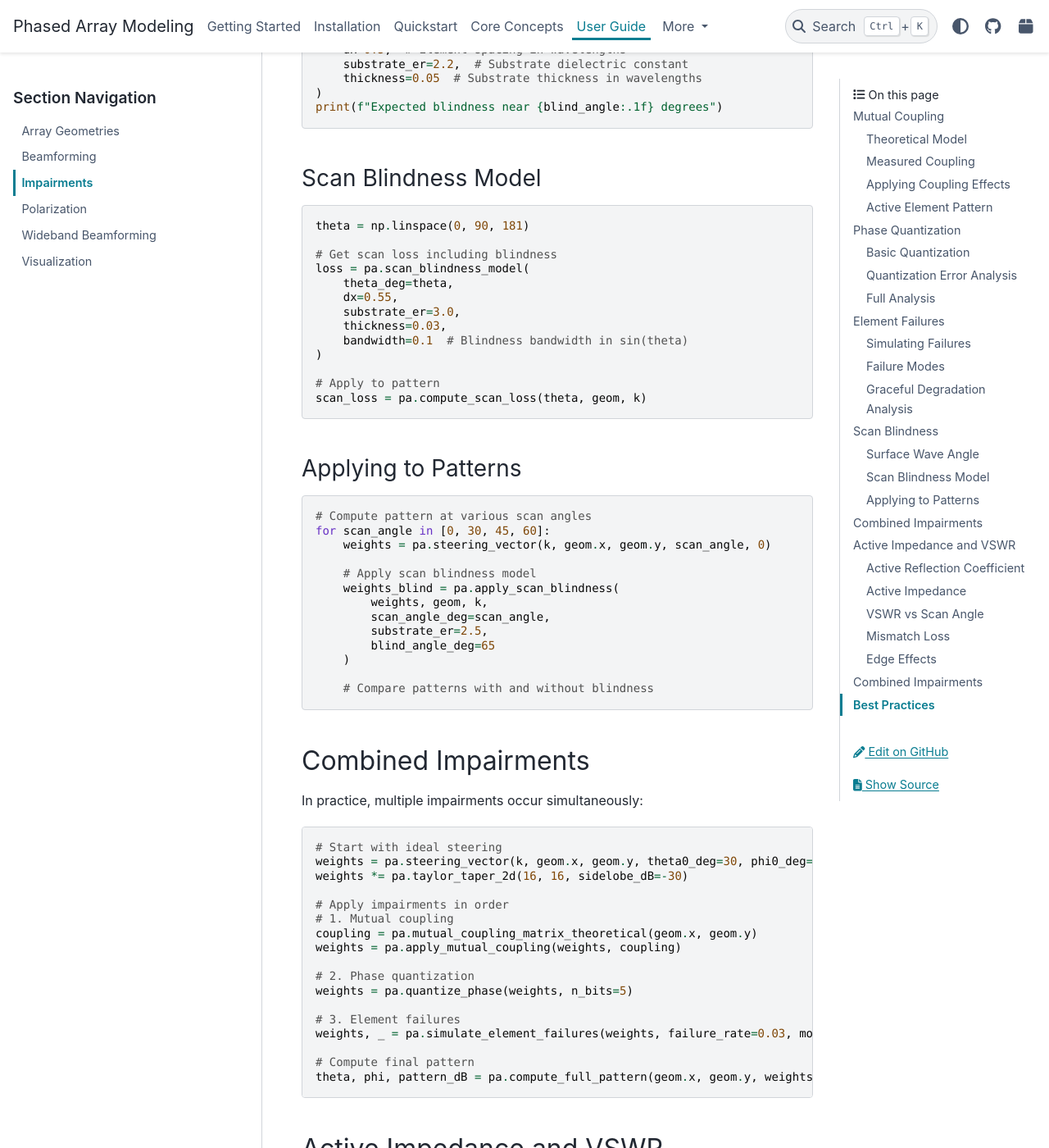
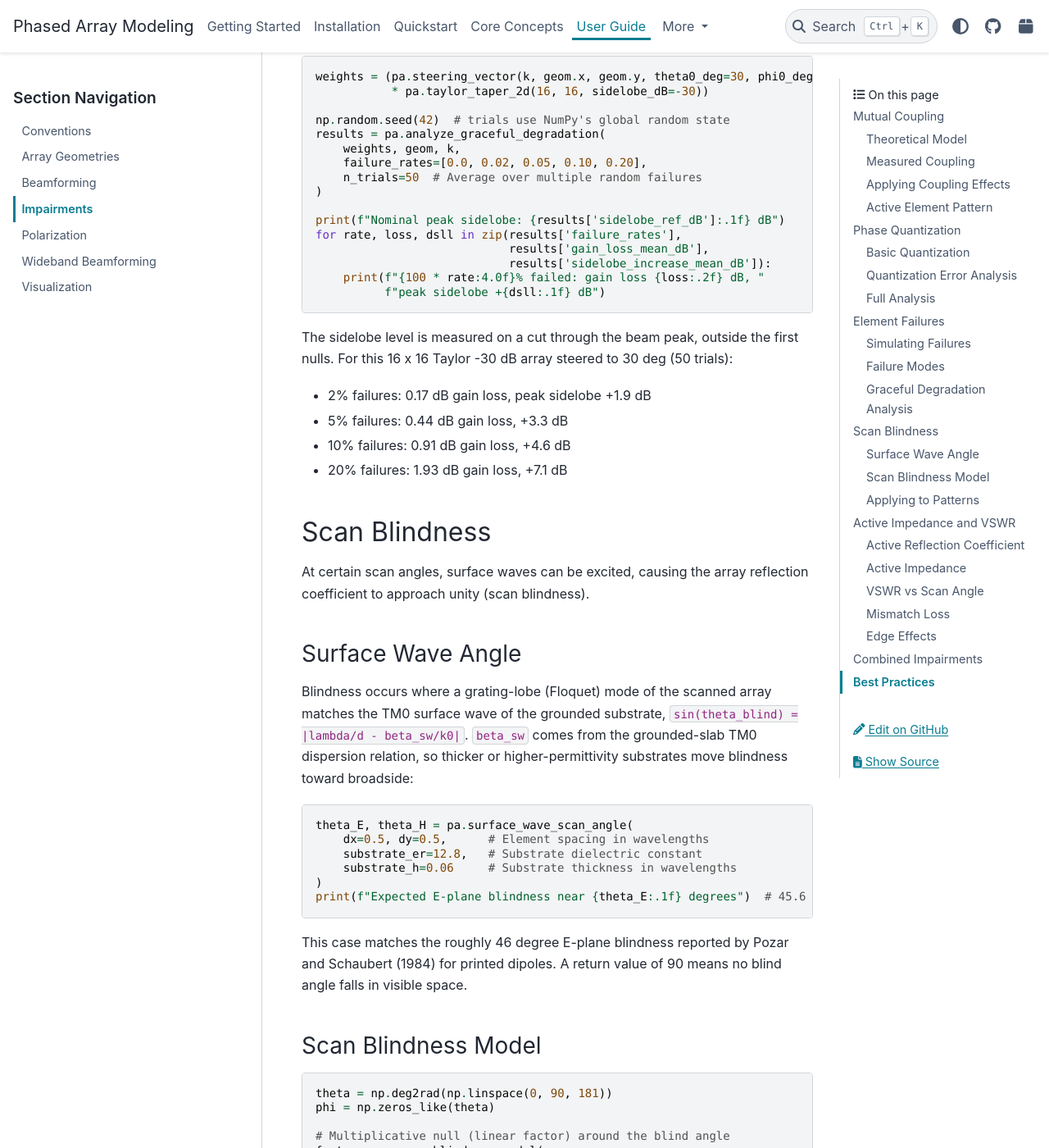
Before and after one commit to jman4162/Phased-Array-Antenna-Model, a Sphinx documentation site: the page built from docs/user_guide/impairments.rst, in a window 1280 px wide and 1400 px high, scrolled down 5040 px. Shown: the whole window at 82% size. Built offline with Sphinx 7.4.7 and the PyData theme 0.15.4, drawn with Linux system fonts in a browser that asks for light colours; some of the changed text lies outside the part shown.

Commit message:
Docs: fix broken Getting Started code, add Conventions page
- concepts.rst: element_pattern and array_factor_vectorized calls used
  wrong argument names/order; dB conversion applied 10log10 to field
  magnitude (halving every dB value) and divided dB by its peak. The
  grating-lobe table disagreed with the page's own formula (0.55/0.60/0.70
  lambda -> 54.9/41.8/25.4 deg, not 65/56/46), and positions were
  described as wavelengths instead of meters. Every block now runs.
- beamforming.rst: adaptive examples build snapshots with array_manifold
  (the old steering_vector data made SMI null the mirror angle); GSC uses
  the NLMS step; monopulse, null-depth, beam-isolation and taper calls
  match the real signatures.
- impairments.rst: coupling, quantization (new floor/lobe models),
  graceful degradation (measured numbers), surface-wave and scan-blindness
  examples match the current API; removed a duplicated section.
- New user_guide/conventions.rst: units, coordinates, the exp(+jk r.u)
  sign convention and snapshot rule, field vs power per function,
  hemisphere vs full-sphere directivity, pattern cuts, coupling forms.

All code blocks in concepts, beamforming, impairments and conventions
execute; the remaining docs pages still have failing snippets (Phase 2).

Co-Authored-By: Claude Opus 5.5 <noreply@anthropic.com>
Claude-Session: https://claude.ai/code/session_01BnuqRQbk9bjEDjMJwxgdyC

```diff
--- a/docs/getting_started/concepts.rst
+++ b/docs/getting_started/concepts.rst
@@ -39,6 +39,11 @@ Convert between coordinate systems:
 
 .. code-block:: python
 
+   import numpy as np
+   import phased_array as pa
+
+   theta = np.deg2rad(30.0)   # angles are in radians
+   phi = np.deg2rad(45.0)
    u, v = pa.theta_phi_to_uv(theta, phi)
    theta, phi = pa.uv_to_theta_phi(u, v)
 
@@ -56,7 +61,8 @@ Where:
 
 - :math:`w_n` = complex weight (amplitude and phase) for element n
 - :math:`k = 2\pi/\lambda` = wavenumber
-- :math:`x_n, y_n` = element positions in wavelengths
+- :math:`x_n, y_n` = element positions in meters (the same length unit as
+  :math:`\lambda`)
 
 The :func:`~phased_array.array_factor_vectorized` function computes this
 efficiently using NumPy broadcasting.
@@ -73,16 +79,27 @@ The total radiation pattern of an array equals the product of:
 
    E_{total}(\theta, \phi) = E_{element}(\theta, \phi) \times AF(\theta, \phi)
 
+The element pattern and the array factor are both **field** quantities,
+so they multiply directly; square the magnitude to get power.
+
 .. code-block:: python
 
-   # Compute element pattern (cosine model)
-   element = pa.element_pattern(theta, exponent=1.3)
+   geom = pa.create_rectangular_array(8, 8, dx=0.5, dy=0.5)
+   k = pa.wavelength_to_k(1.0)
+   weights = pa.steering_vector(k, geom.x, geom.y, theta0_deg=20, phi0_deg=0)
 
-   # Compute array factor
-   af = pa.array_factor_vectorized(k, geom.x, geom.y, weights, theta, phi)
+   theta = np.deg2rad(np.linspace(0, 90, 181))
+   phi = np.zeros_like(theta)
 
-   # Total pattern
+   # Element field pattern: cos_exp_theta is the exponent of the power pattern
+   element = pa.element_pattern(theta, phi, cos_exp_theta=1.3)
+
+   # Array factor (field)
+   af = pa.array_factor_vectorized(theta, phi, geom.x, geom.y, weights, k)
+
+   # Total field pattern; same as pa.total_pattern(..., element_pattern_func=pa.element_pattern)
    total = element * af
+   power = np.abs(total) ** 2
 
 Steering Vector
 ---------------
@@ -98,7 +115,11 @@ Where :math:`u_0 = \sin\theta_0 \cos\phi_0` and :math:`v_0 = \sin\theta_0 \sin\p
 
 .. code-block:: python
 
-   weights = pa.steering_vector(k, x, y, theta0_deg=30, phi0_deg=45)
+   weights = pa.steering_vector(k, geom.x, geom.y, theta0_deg=30, phi0_deg=45)
+
+The weights are the conjugate of the signal a plane wave from
+:math:`(\theta_0, \phi_0)` induces at the elements; see
+:doc:`../user_guide/conventions` for the sign convention.
 
 Element Spacing and Grating Lobes
 ---------------------------------
@@ -122,11 +143,11 @@ For larger spacing, the maximum scan angle is limited.
    * - 0.50
      - 90°
    * - 0.55
-     - 65°
+     - 54.9°
    * - 0.60
-     - 56°
+     - 41.8°
    * - 0.70
-     - 46°
+     - 25.4°
 
 Amplitude Tapering
 ------------------
@@ -146,8 +167,8 @@ Common tapers include:
 
 .. code-block:: python
 
-   # Taylor taper for -30 dB sidelobes
-   taper = pa.taylor_taper_2d(16, 16, sidelobe_dB=-30)
+   # Taylor taper for -30 dB sidelobes (same 8 x 8 size as geom)
+   taper = pa.taylor_taper_2d(8, 8, sidelobe_dB=-30)
 
    # Apply to steering weights
    weights = weights * taper
@@ -158,14 +179,18 @@ Units and Normalization
 Positions
 ^^^^^^^^^
 
-Element positions are in **wavelengths** by default. This makes patterns
-frequency-independent. For physical units:
+Element positions are in **meters**, and every pattern function takes the
+wavenumber ``k = 2*pi/wavelength`` in rad/m. Geometry builders take spacing
+in wavelengths plus a ``wavelength`` argument that converts to meters. With
+the default ``wavelength=1.0`` and ``k = pa.wavelength_to_k(1.0)``, meters and
+wavelengths coincide numerically, which keeps examples frequency-independent.
+For a physical design, use the same wavelength in both places:
 
 .. code-block:: python
 
-   # If positions are in meters
-   wavelength = 0.03  # 10 GHz
-   x_wavelengths = x_meters / wavelength
+   wavelength = 0.03                          # 10 GHz
+   geom_10g = pa.create_rectangular_array(16, 16, 0.5, 0.5, wavelength=wavelength)
+   k_10g = pa.wavelength_to_k(wavelength)     # or pa.frequency_to_k(10e9)
 
 Wavenumber
 ^^^^^^^^^^
@@ -184,12 +209,18 @@ The wavenumber relates frequency to spatial phase:
 Pattern Normalization
 ^^^^^^^^^^^^^^^^^^^^^
 
-Patterns are typically shown in dB, normalized to the peak:
+Patterns are typically shown in dB, normalized to the peak.
+:func:`~phased_array.linear_to_db` expects **power**, so square the field
+magnitude first, then subtract the peak in dB:
 
 .. code-block:: python
 
-   pattern_dB = pa.linear_to_db(np.abs(af))
-   pattern_dB = pa.normalize_pattern(pattern_dB)  # Peak at 0 dB
+   pattern_dB = pa.linear_to_db(np.abs(af) ** 2)
+   pattern_dB -= pattern_dB.max()  # Peak at 0 dB
+
+Passing ``np.abs(af)`` without squaring halves every dB value (a -13.3 dB
+sidelobe would read -6.6 dB). :func:`~phased_array.normalize_pattern` works on
+linear field values, not on dB.
 
 ArrayGeometry Class
 -------------------
@@ -197,19 +228,19 @@ ArrayGeometry Class
 The :class:`~phased_array.ArrayGeometry` dataclass stores array element
 positions and optional metadata:
 
+Its fields (all per-element arrays, positions in meters):
+
+- ``x``, ``y``, ``z``: element positions (``z`` optional)
+- ``nx``, ``ny``, ``nz``: element normal vectors (optional)
+- ``tx``, ``ty``, ``tz``: element tangent (polarization reference) vectors
+  (optional)
+- ``element_indices``: indices into the original array, kept through thinning
+
+``geom.n_elements``, ``geom.is_planar`` and ``geom.is_conformal`` are derived
+properties. Element normals and tangents are used for conformal arrays where
+elements point in different directions.
+
 .. code-block:: python
 
-   from dataclasses import dataclass
-
-   @dataclass
-   class ArrayGeometry:
-       x: np.ndarray      # X positions (wavelengths)
-       y: np.ndarray      # Y positions (wavelengths)
-       z: np.ndarray      # Z positions (wavelengths)
-       nx: np.ndarray     # Normal vector x components (optional)
-       ny: np.ndarray     # Normal vector y components (optional)
-       nz: np.ndarray     # Normal vector z components (optional)
-       n_elements: int    # Number of elements
-
-Element normals are used for conformal arrays where elements point in
-different directions.
+   geom = pa.create_rectangular_array(4, 4, dx=0.5, dy=0.5)
+   print(geom.n_elements, geom.is_planar)
--- a/docs/user_guide/impairments.rst
+++ b/docs/user_guide/impairments.rst
@@ -14,24 +14,30 @@ patterns and the input impedance of each element.
 Theoretical Model
 ^^^^^^^^^^^^^^^^^
 
-Approximates coupling based on element spacing using a simple dipole model:
+A heuristic model that decays with element separation. The ``'sinc'``
+model is ``coupling_coeff * sin(kr)/kr * exp(-jkr)``; it is isotropic and is
+not an electromagnetic dipole model (it is exactly zero at r = lambda/2, where
+induced-EMF theory gives ``|Z21/Z11| = 0.38`` for side-by-side half-wave dipoles).
+Use it for qualitative studies and measured or simulated S-parameters for
+quantitative work.
 
 .. code-block:: python
 
    import phased_array as pa
    import numpy as np
 
-   geom = pa.create_rectangular_array(8, 8, dx=0.5, dy=0.5)
+   geom = pa.create_rectangular_array(16, 16, dx=0.5, dy=0.5)
+   k = pa.wavelength_to_k(1.0)
 
    # Create coupling matrix
    coupling_matrix = pa.mutual_coupling_matrix_theoretical(
-       geom.x, geom.y,
-       coupling_coefficient=0.3,  # Coupling at d=lambda/2
-       coupling_exponent=2.0      # Decay rate
+       geom, k,
+       coupling_model='exponential',  # or 'sinc'
+       coupling_coeff=0.3
    )
 
-   print(f"Matrix shape: {coupling_matrix.shape}")  # (64, 64)
-   print(f"Self-coupling: {coupling_matrix[0, 0]:.2f}")  # 1.0
+   print(f"Matrix shape: {coupling_matrix.shape}")  # (256, 256)
+   print(f"Self-coupling: {coupling_matrix[0, 0].real:.2f}")  # 1.0
    print(f"Neighbor coupling: {np.abs(coupling_matrix[0, 1]):.2f}")
 
 Measured Coupling
@@ -41,10 +47,16 @@ For more accurate modeling, import measured S-parameters:
 
 .. code-block:: python
 
-   # S-parameter data from measurement or EM simulation
-   s_params = np.load('measured_s_params.npy')  # (N, N) complex matrix
+   # S-parameter data from measurement or EM simulation, e.g.
+   # s_params = np.load('measured_s_params.npy')  # (N, N) complex matrix
+   s_params = 0.1 * np.exp(-1j * np.pi / 3) * (np.ones((4, 4)) - np.eye(4))
 
-   coupling_matrix = pa.mutual_coupling_matrix_measured(s_params)
+   # Normalized impedance form C = (I + S)(I - S)^-1 (the default)
+   coupling_measured = pa.mutual_coupling_matrix_measured(s_params)
+
+The active-impedance functions below take a ``formulation`` argument that must
+match how the matrix was built: ``'impedance'`` (default, as returned here) or
+``'voltage'`` for ``C = I + S``.
 
 Applying Coupling Effects
 ^^^^^^^^^^^^^^^^^^^^^^^^^
@@ -84,8 +96,10 @@ The element pattern when embedded in an array differs from an isolated element:
    phi = np.zeros_like(theta)
 
    aep = pa.active_element_pattern(
-       theta, phi, geom, coupling_matrix,
-       element_idx=32  # Center element
+       theta, phi, geom,
+       element_idx=136,  # near the center of the 16 x 16 array
+       C=coupling_matrix,
+       k=k
    )
 
 Phase Quantization
@@ -113,13 +127,32 @@ Basic Quantization
 Quantization Error Analysis
 ^^^^^^^^^^^^^^^^^^^^^^^^^^^
 
+Two regimes ([Haupt]_ Sec. 2.12.2):
+
+- **Uncorrelated error** (large scan angles, or phase dithering): the error
+  acts like random phase noise with RMS ``2*pi / (2**B * sqrt(12))`` and
+  raises the average sidelobe floor to
+  ``(exp(sigma**2) - 1) / (N * eta)``.
+- **Correlated error** (small scan angles): neighboring elements share a
+  quantized phase, the error is a periodic sawtooth, and quantization lobes
+  form at ``u_s * (1 + m * 2**B)`` with level ``1 / |1 + m * 2**B|``.
+
 .. code-block:: python
 
-   # RMS phase error
+   n_elements = geom.n_elements
    for bits in [3, 4, 5, 6]:
        rms_error = pa.quantization_rms_error(bits)
-       sll_increase = pa.quantization_sidelobe_increase(bits)
-       print(f"{bits}-bit: RMS error = {rms_error:.1f} deg, SLL increase ~ {sll_increase:.1f} dB")
+       floor = pa.quantization_sidelobe_level(bits, n_elements)
+       print(f"{bits}-bit: RMS error = {rms_error:.1f} deg, "
+             f"average sidelobe floor = {floor:.1f} dB")
+
+   # Quantization lobes for a beam steered to u = 0.05 with 4-bit shifters
+   u_lobes, level_dB = pa.quantization_lobes(4, 0.05)
+   for u_m, lvl in zip(u_lobes, level_dB):
+       print(f"lobe at u = {u_m:+.2f}: {lvl:.1f} dB")
+
+.. [Haupt] R. L. Haupt, *Antenna Arrays: A Computational Approach*,
+   Wiley-IEEE Press, 2010.
 
 Typical results:
 
@@ -153,6 +186,7 @@ Full Analysis
 
 .. code-block:: python
 
+   weights = pa.steering_vector(k, geom.x, geom.y, theta0_deg=20, phi0_deg=0)
    results = pa.analyze_quantization_effect(
        weights, geom, k,
        n_bits=4,
@@ -217,23 +251,31 @@ Analyze how pattern degrades with increasing failure rate:
 
 .. code-block:: python
 
+   weights = (pa.steering_vector(k, geom.x, geom.y, theta0_deg=30, phi0_deg=0)
+              * pa.taylor_taper_2d(16, 16, sidelobe_dB=-30))
+
+   np.random.seed(42)  # trials use NumPy's global random state
    results = pa.analyze_graceful_degradation(
-       geom, k, weights,
+       weights, geom, k,
        failure_rates=[0.0, 0.02, 0.05, 0.10, 0.20],
-       n_trials=10,  # Average over multiple random failures
-       seed=42
+       n_trials=50  # Average over multiple random failures
    )
 
-   # Results include:
-   # - Mean sidelobe level vs failure rate
-   # - Directivity loss
-   # - Beamwidth change
+   print(f"Nominal peak sidelobe: {results['sidelobe_ref_dB']:.1f} dB")
+   for rate, loss, dsll in zip(results['failure_rates'],
+                               results['gain_loss_mean_dB'],
+                               results['sidelobe_increase_mean_dB']):
+       print(f"{100 * rate:4.0f}% failed: gain loss {loss:.2f} dB, "
+             f"peak sidelobe +{dsll:.1f} dB")
 
-For a 256-element array, typical degradation:
+The sidelobe level is measured on a cut through the beam peak, outside the
+first nulls. For this 16 x 16 Taylor -30 dB array steered to 30 deg (50
+trials):
 
-- 5% failures: ~0.5 dB gain loss, 2-3 dB SLL increase
-- 10% failures: ~1 dB gain loss, 4-5 dB SLL increase
-- 20% failures: ~2 dB gain loss, pattern significantly degraded
+- 2% failures: 0.17 dB gain loss, peak sidelobe +1.9 dB
+- 5% failures: 0.44 dB gain loss, +3.3 dB
+- 10% failures: 0.91 dB gain loss, +4.6 dB
+- 20% failures: 1.93 dB gain loss, +7.1 dB
 
 Scan Blindness
 --------------
@@ -244,79 +286,64 @@ reflection coefficient to approach unity (scan blindness).
 Surface Wave Angle
 ^^^^^^^^^^^^^^^^^^
 
-Estimate the scan angle where blindness occurs:
+Blindness occurs where a grating-lobe (Floquet) mode of the scanned array
+matches the TM0 surface wave of the grounded substrate,
+``sin(theta_blind) = |lambda/d - beta_sw/k0|``. ``beta_sw`` comes from the
+grounded-slab TM0 dispersion relation, so thicker or higher-permittivity
+substrates move blindness toward broadside:
 
 .. code-block:: python
 
-   blind_angle = pa.surface_wave_scan_angle(
-       dx=0.5,  # Element spacing in wavelengths
-       substrate_er=2.2,  # Substrate dielectric constant
-       thickness=0.05  # Substrate thickness in wavelengths
+   theta_E, theta_H = pa.surface_wave_scan_angle(
+       dx=0.5, dy=0.5,      # Element spacing in wavelengths
+       substrate_er=12.8,   # Substrate dielectric constant
+       substrate_h=0.06     # Substrate thickness in wavelengths
    )
-   print(f"Expected blindness near {blind_angle:.1f} degrees")
+   print(f"Expected E-plane blindness near {theta_E:.1f} degrees")  # 45.6
+
+This case matches the roughly 46 degree E-plane blindness reported by Pozar
+and Schaubert (1984) for printed dipoles. A return value of 90 means no blind
+angle falls in visible space.
 
 Scan Blindness Model
 ^^^^^^^^^^^^^^^^^^^^
 
 .. code-block:: python
 
-   theta = np.linspace(0, 90, 181)
+   theta = np.deg2rad(np.linspace(0, 90, 181))
+   phi = np.zeros_like(theta)
 
-   # Get scan loss including blindness
-   loss = pa.scan_blindness_model(
-       theta_deg=theta,
-       dx=0.55,
-       substrate_er=3.0,
-       thickness=0.03,
-       bandwidth=0.1  # Blindness bandwidth in sin(theta)
+   # Multiplicative null (linear factor) around the blind angle
+   factor = pa.scan_blindness_model(
+       theta, phi,
+       theta_blind=theta_E,
+       null_width_deg=5.0,
+       null_depth_dB=-30.0
    )
 
-   # Apply to pattern
-   scan_loss = pa.compute_scan_loss(theta, geom, k)
+   # Scan loss of steered weights relative to broadside (element roll-off)
+   weights = pa.steering_vector(k, geom.x, geom.y, 40, 0)
+   scan_loss = pa.compute_scan_loss(geom, weights, k, 40, 0,
+                                    element_pattern_func=pa.element_pattern)
+   print(f"Scan loss at 40 deg: {scan_loss:.2f} dB")
 
 Applying to Patterns
 ^^^^^^^^^^^^^^^^^^^^
 
 .. code-block:: python
 
-   # Compute pattern at various scan angles
+   _, _, theta_g, phi_g = pa.create_theta_phi_grid((0, np.pi / 2), (0, 2 * np.pi), 91, 181)
+
    for scan_angle in [0, 30, 45, 60]:
        weights = pa.steering_vector(k, geom.x, geom.y, scan_angle, 0)
+       pattern = pa.array_factor_vectorized(theta_g, phi_g, geom.x, geom.y, weights, k)
 
-       # Apply scan blindness model
-       weights_blind = pa.apply_scan_blindness(
-           weights, geom, k,
-           scan_angle_deg=scan_angle,
-           substrate_er=2.5,
-           blind_angle_deg=65
+       # Impose the blindness nulls on the pattern
+       pattern_blind = pa.apply_scan_blindness(
+           pattern, theta_g, phi_g,
+           theta_blind_list=[theta_E],
+           null_depth_dB=-30.0
        )
-
-       # Compare patterns with and without blindness
-
-Combined Impairments
---------------------
-
-In practice, multiple impairments occur simultaneously:
-
-.. code-block:: python
-
-   # Start with ideal steering
-   weights = pa.steering_vector(k, geom.x, geom.y, theta0_deg=30, phi0_deg=0)
-   weights *= pa.taylor_taper_2d(16, 16, sidelobe_dB=-30)
-
-   # Apply impairments in order
-   # 1. Mutual coupling
-   coupling = pa.mutual_coupling_matrix_theoretical(geom.x, geom.y)
-   weights = pa.apply_mutual_coupling(weights, coupling)
-
-   # 2. Phase quantization
-   weights = pa.quantize_phase(weights, n_bits=5)
-
-   # 3. Element failures
-   weights, _ = pa.simulate_element_failures(weights, failure_rate=0.03, mode='off')
-
-   # Compute final pattern
-   theta, phi, pattern_dB = pa.compute_full_pattern(geom.x, geom.y, weights, k)
 
 Active Impedance and VSWR
 -------------------------
@@ -467,13 +495,16 @@ In practice, multiple impairments occur simultaneously:
 
 .. code-block:: python
 
+   geom = pa.create_rectangular_array(16, 16, dx=0.5, dy=0.5)
+   k = pa.wavelength_to_k(1.0)
+
    # Start with ideal steering
    weights = pa.steering_vector(k, geom.x, geom.y, theta0_deg=30, phi0_deg=0)
    weights *= pa.taylor_taper_2d(16, 16, sidelobe_dB=-30)
 
    # Apply impairments in order
    # 1. Mutual coupling
-   coupling = pa.mutual_coupling_matrix_theoretical(geom.x, geom.y)
+   coupling = pa.mutual_coupling_matrix_theoretical(geom, k)
    weights = pa.apply_mutual_coupling(weights, coupling)
 
    # 2. Phase quantization
--- a/docs/user_guide/index.rst
+++ b/docs/user_guide/index.rst
@@ -8,6 +8,7 @@ best practices.
 .. toctree::
    :maxdepth: 2
 
+   conventions
    geometry
    beamforming
    impairments
```
Also changed, not shown: other parts of docs/user_guide/impairments.rst (+2 -1 lines), docs/user_guide/beamforming.rst (+28 -20 lines), docs/user_guide/conventions.rst (added, +138 -0 lines), 2 other files.
